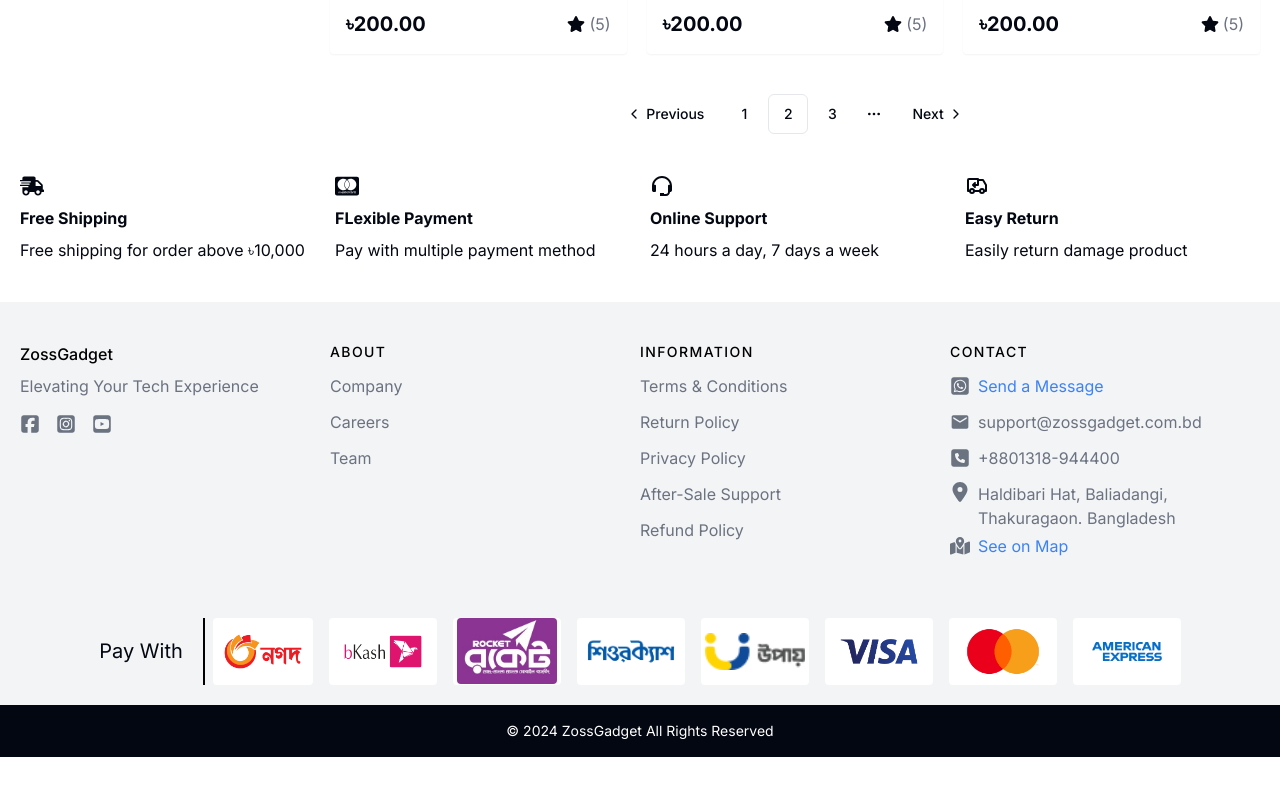
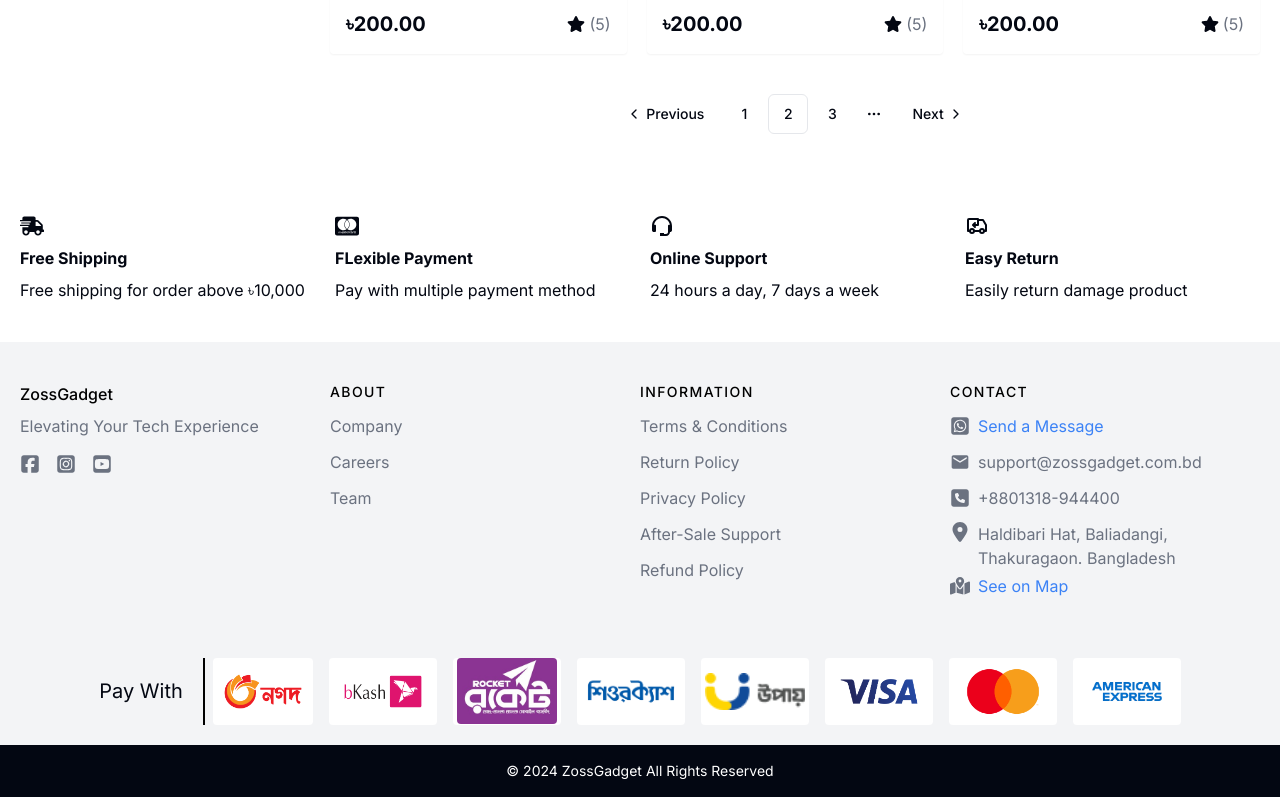
Before and after one commit to ProgrammerRashed/full-ecommerce, a Next.js app in the folder client/: page /shop in a window 1280 px wide. Shown: the part 703-1500 px from the top of the page. Before the commit the page ends 1460 px from the top, so only its background shows below. Built offline with nearby package versions, Linux system fonts and the light colour scheme.

Commit message:
fix /nav footer display issue

```diff
--- a/client/src/app/layout.tsx
+++ b/client/src/app/layout.tsx
@@ -5,9 +5,8 @@ import DesktopNav from "@/components/ui/navigation/DesktopNav";
 import MobileNav from "@/components/ui/navigation/MobileNav";
 import FooterComponent from "@/components/footer/FooterComponent";
 import ShopFeatures from "@/components/shop-features/ShopFeatures";
-
+import { headers } from "next/headers";
 const inter = Inter({ subsets: ["latin"] });
-
 export const metadata: Metadata = {
   title: "ZossGadget",
   description: "One of the best E-commerce website in bangladesh",
@@ -18,9 +17,17 @@ export default function RootLayout({
 }: {
   children: React.ReactNode;
 }) {
+  // GETTING CURRENT PATHNAME
+  const headersList = headers();
+  const headerUrl = headersList.get("x-url") || "";
+  const pathName = headerUrl.split("/");
+  const targetPathname = pathName[pathName.length - 1];
+
   return (
     <html lang="en">
       <body className={inter.className}>
+        {/* NAVIGATION MENUS */}
+        {targetPathname !== "login" && targetPathname !== "registration" && (
           <div>
             {/* MOBILE NAV */}
             <div className="fixed border lg:hidden bottom-0 w-full overflow-hidden border-border">
@@ -33,17 +40,24 @@ export default function RootLayout({
               </div>
             </div>
           </div>
+        )}
         {/* MAIN APP */}
         <div>{children}</div>
 
         {/* FOOTER */}
+        {targetPathname !== "login" && targetPathname !== "registration" && (
+          <div>
+            {targetPathname !== "shop" && (
               <div>
                 <ShopFeatures />
               </div>
-        {/* FOOTER */}
+            )}
+
             <div>
               <FooterComponent />
             </div>
+          </div>
+        )}
       </body>
     </html>
   );
--- a/client/src/app/shop/page.tsx
+++ b/client/src/app/shop/page.tsx
@@ -80,7 +80,7 @@ const AllProductShop = () => {
         <div>
           <ProductsPage />
         </div>
-        <div className="mt-10 w-full mx-auto">
+        <div className="my-10 w-full mx-auto">
         <PaginationComponent/>
       </div>
       </div>
--- /dev/null
+++ b/client/src/middleware.ts
@@ -0,0 +1,15 @@
+import { NextResponse } from 'next/server';
+
+export function middleware(request: Request) {
+
+  // Store current request url in a custom header, which you can read later
+  const requestHeaders = new Headers(request.headers);
+  requestHeaders.set('x-url', request.url);
+
+  return NextResponse.next({
+    request: {
+      // Apply new request headers
+      headers: requestHeaders,
+    }
+  });
+}
```
Lines whose indentation alone changed are shown as unchanged.
